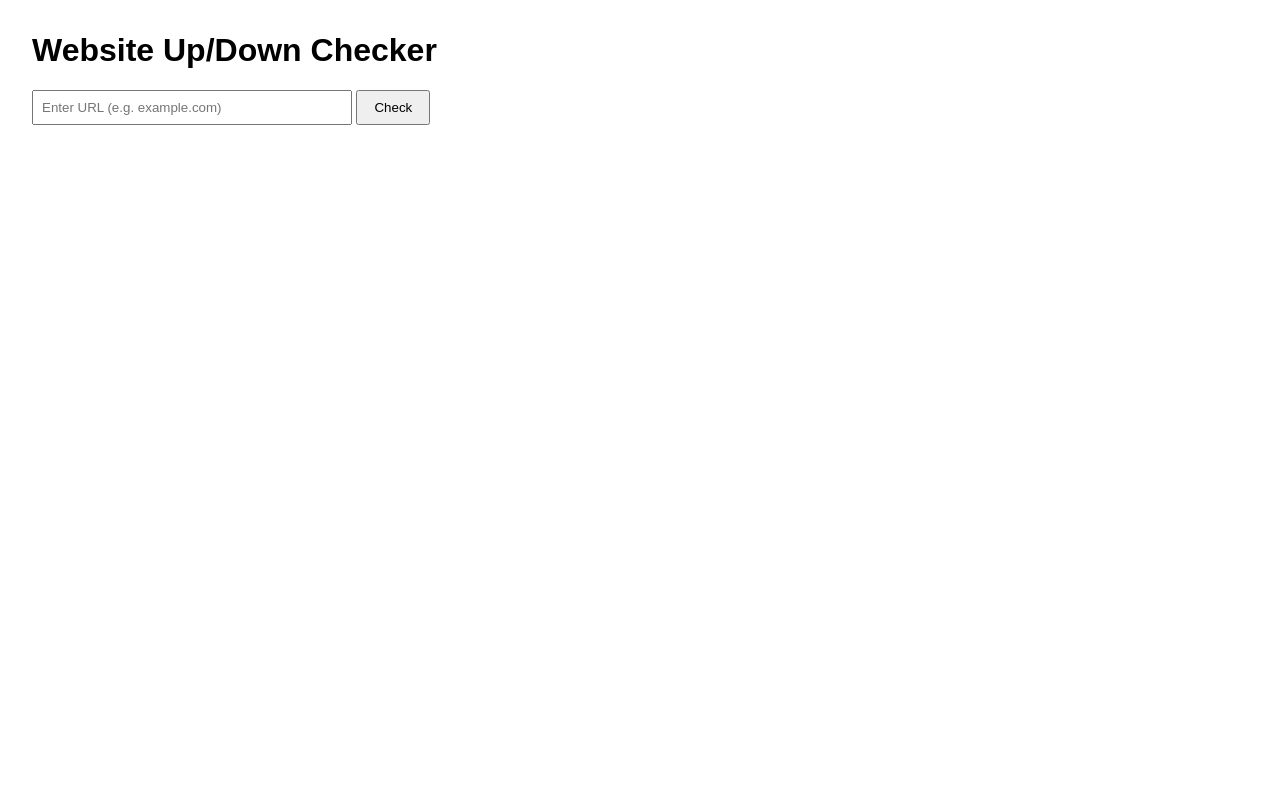
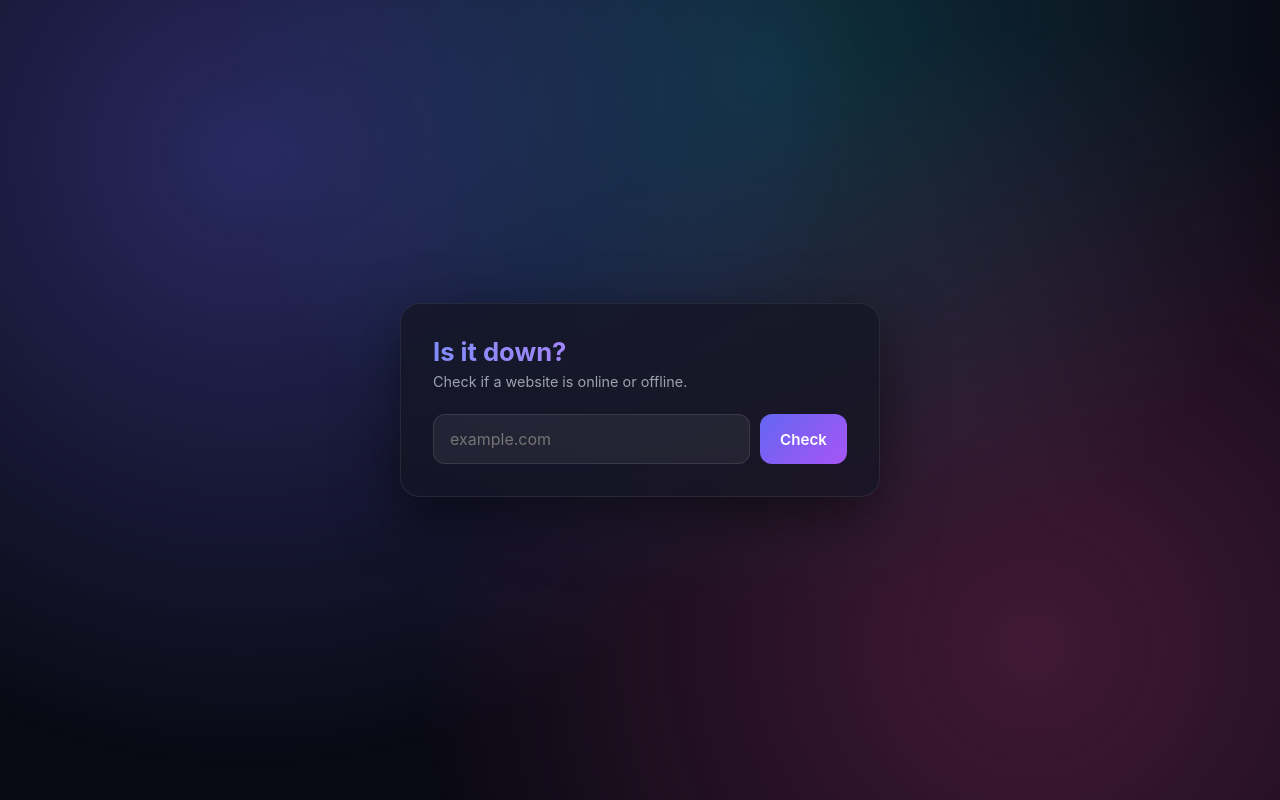
Before and after one commit to fadiu007-creator/upordown, a plain HTML site: page index.html in a window 1280 px wide. Drawn offline with Linux system fonts and the light colour scheme.

Commit message:
Deploy modern glassmorphism UI with CORS proxy (allorigins.win)

```diff
--- a/index.html
+++ b/index.html
@@ -2,50 +2,175 @@
 <html lang="en">
 <head>
     <meta charset="UTF-8">
-    <title>Site Up/Down Checker</title>
+    <meta name="viewport" content="width=device-width, initial-scale=1.0">
+    <title>IsItDown — Website Status Checker</title>
     <style>
-        body {font-family:Arial, sans-serif; margin:2rem;}
-        input {width:300px; padding:0.5rem;}
-        button {padding:0.5rem 1rem;}
-        .result {margin-top:1rem;}
-        .up {color:green;}
-        .down {color:red;}
+        * { margin: 0; padding: 0; box-sizing: border-box; font-family: 'Inter', system-ui, sans-serif; }
+        body {
+            min-height: 100vh;
+            display: flex;
+            align-items: center;
+            justify-content: center;
+            background: #0a0a14;
+            overflow: hidden;
+            color: #e5e7eb;
+            padding: 1rem;
+        }
+        .bg-glow {
+            position: fixed;
+            inset: 0;
+            z-index: -1;
+            background:
+                radial-gradient(circle at 20% 20%, rgba(99,102,241,.35), transparent 50%),
+                radial-gradient(circle at 80% 80%, rgba(236,72,153,.25), transparent 50%),
+                radial-gradient(circle at 60% 10%, rgba(34,211,238,.2), transparent 50%);
+            animation: drift 18s ease-in-out infinite alternate;
+        }
+        @keyframes drift { from { transform: scale(1); } to { transform: scale(1.15); } }
+        .card {
+            width: min(92vw, 480px);
+            background: rgba(20,20,35,.75);
+            backdrop-filter: blur(14px);
+            border: 1px solid rgba(255,255,255,.08);
+            border-radius: 20px;
+            padding: 32px;
+            box-shadow: 0 20px 60px rgba(0,0,0,.5);
+        }
+        h1 {
+            font-size: 1.6rem;
+            margin-bottom: 6px;
+            background: linear-gradient(90deg,#818cf8,#e879f9);
+            -webkit-background-clip: text;
+            background-clip: text;
+            color: transparent;
+        }
+        p.sub {
+            color: #9ca3af;
+            font-size: .9rem;
+            margin-bottom: 24px;
+        }
+        .row {
+            display: flex;
+            gap: 10px;
+        }
+        input {
+            flex: 1;
+            padding: 14px 16px;
+            border-radius: 12px;
+            background: rgba(255,255,255,.06);
+            border: 1px solid rgba(255,255,255,.1);
+            color: #f9fafb;
+            font-size: 1rem;
+            outline: none;
+        }
+        input:focus {
+            border-color: #818cf8;
+            box-shadow: 0 0 0 3px rgba(129,140,248,.2);
+        }
+        button {
+            padding: 14px 20px;
+            border: none;
+            border-radius: 12px;
+            cursor: pointer;
+            background: linear-gradient(135deg,#6366f1,#a855f7);
+            color: white;
+            font-weight: 600;
+            font-size: .95rem;
+            transition: transform .15s, opacity .15s;
+        }
+        button:hover { transform: translateY(-2px); }
+        button:disabled { opacity: .6; cursor: not-allowed; transform: none; }
+        .result {
+            margin-top: 24px;
+            display: none;
+        }
+        .result.show { display: block; animation: fade .4s ease; }
+        @keyframes fade { from { opacity: 0; transform: translateY(8px); } to { opacity: 1; transform: none; } }
+        .status {
+            font-size: 2rem;
+            font-weight: 800;
+        }
+        .status.up { color: #34d399; }
+        .status.down { color: #f87171; }
+        .meta {
+            margin-top: 14px;
+            display: grid;
+            gap: 8px;
+            color: #d1d5db;
+            font-size: .9rem;
+        }
+        .error { color: #fbbf24; }
+        .spinner {
+            display: none;
+            width: 18px;
+            height: 18px;
+            border: 2px solid rgba(255,255,255,.3);
+            border-top-color: #fff;
+            border-radius: 50%;
+            animation: spin .7s linear infinite;
+            vertical-align: middle;
+            margin-right: 8px;
+        }
+        @keyframes spin { to { transform: rotate(360deg); } }
     </style>
 </head>
 <body>
-    <h1>Website Up/Down Checker</h1>
-    <input type="text" id="url" placeholder="Enter URL (e.g. example.com)" />
-    <button onclick="check()">Check</button>
-    <div class="result" id="result"></div>
+    <div class="bg-glow"></div>
+    <div class="card">
+        <h1>Is it down?</h1>
+        <p class="sub">Check if a website is online or offline.</p>
+        <div class="row">
+            <input id="domain" type="text" placeholder="example.com" />
+            <button id="checkBtn">Check</button>
+        </div>
+        <div class="spinner" id="spinner"></div>
+        <div class="result" id="result">
+            <div class="status" id="status"></div>
+            <div class="meta" id="meta"></div>
+        </div>
+    </div>
     <script>
-        async function check() {
-            const input = document.getElementById('url');
-            const rawUrl = input.value.trim();
-            if (!rawUrl) { alert('Please enter a URL'); return; }
+        const btn = document.getElementById('checkBtn');
+        const input = document.getElementById('domain');
+        const result = document.getElementById('result');
+        const statusEl = document.getElementById('status');
+        const metaEl = document.getElementById('meta');
+        const spinner = document.getElementById('spinner');
 
-            // Strip protocol if present
-            let url = rawUrl;
-            if (url.startsWith('http://')) url = url.slice(7);
-            else if (url.startsWith('https://')) url = url.slice(8);
-            const domain = url.split('/')[0]; // get domain only
-
-            const div = document.getElementById('result');
-            div.innerHTML = 'Checking...';
-
+        btn.addEventListener('click', async () => {
+            const domain = input.value.trim().toLowerCase();
+            if (!/^[\w-]+(\.[\w-]+)+$/.test(domain)) {
+                alert('Please enter a valid domain, e.g. example.com');
+                return;
+            }
+            btn.disabled = true;
+            btn.innerHTML = 'Checking<span class="spinner"></span>';
+            spinner.style.display = 'inline-block';
+            result.classList.remove('show');
             try {
-                const apiUrl = `https://api.isitdown.org/${domain}`;
-                const resp = await fetch(apiUrl);
-                if (!resp.ok) throw new Error('API error');
-                const data = await resp.json();
-                if (data.status === 'online') {
-                    div.innerHTML = `<p class="up">✅ ${rawUrl} is UP (online)</p>`;
-                } else {
-                    div.innerHTML = `<p class="down">❌ ${rawUrl} is DOWN (offline)</p>`;
-                }
+                const res = await fetch(`https://api.allorigins.win/raw?url=${encodeURIComponent('https://api.isitdown.org/' + domain)}`);
+                if (!res.ok) throw new Error('API error ' + res.status);
+                const data = await res.json();
+                const info = Array.isArray(data) ? data[0] : data;
+                const isUp = info.status === 'up';
+                statusEl.textContent = isUp ? '✅ UP' : '❌ DOWN';
+                statusEl.className = 'status ' + (isUp ? 'up' : 'down');
+                const meta = [];
+                if (info.responseTime) meta.push(`Response time: ${info.responseTime}ms`);
+                if (info.error) meta.push(`Error: ${info.error}`);
+                metaEl.innerHTML = meta.length ? meta.join('<br>') : 'No additional details.';
+                result.classList.add('show');
             } catch (e) {
-                div.innerHTML = `<p class="down">❌ Could not check: ${e.message}</p>`;
+                result.classList.add('show');
+                statusEl.textContent = '⚠️ Error';
+                statusEl.className = 'status down';
+                metaEl.textContent = 'Failed to fetch — the status service may be unreachable. Try again later.';
+            } finally {
+                btn.disabled = false;
+                btn.innerHTML = 'Check';
+                spinner.style.display = 'none';
             }
-        }
+        });
     </script>
 </body>
 </html>
```
